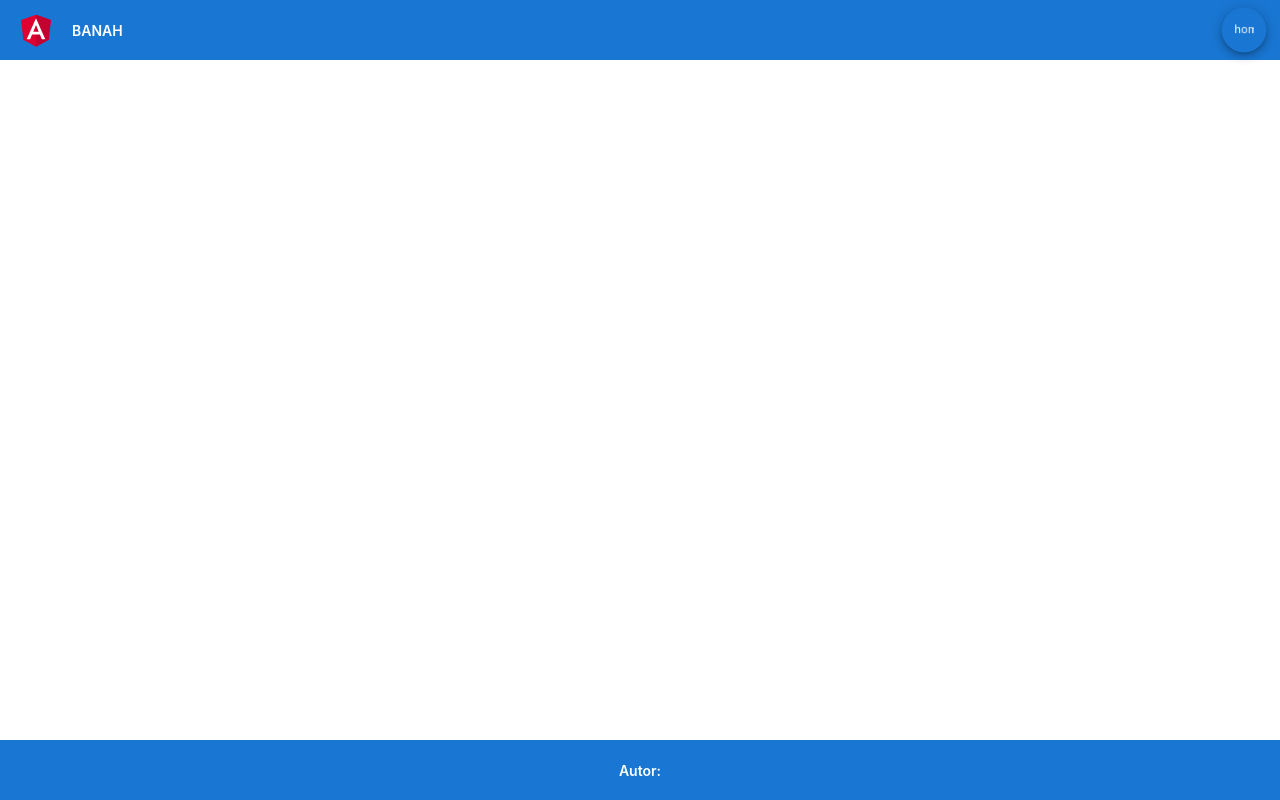
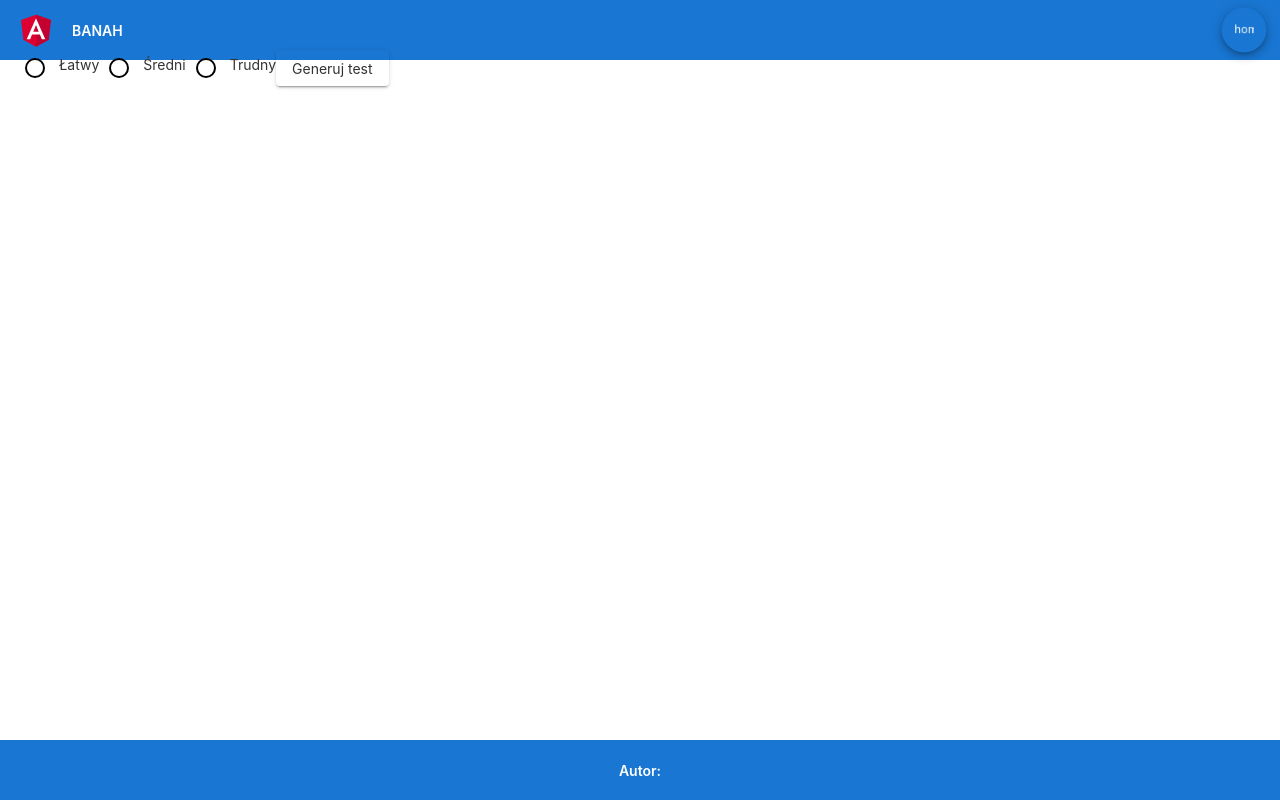
Before and after one commit to Javier66pazdan/learn-from-IPN, an Angular app in the folder frontend/: page /quiz in a window 1280 px wide. Built offline with nearby package versions, Linux system fonts and the light colour scheme.

Commit message:
create service

```diff
--- a/frontend/src/app/module/quiz/quiz.component.css
+++ b/frontend/src/app/module/quiz/quiz.component.css
@@ -0,0 +1,3 @@
+*{
+    margin: 0;
+}
--- a/frontend/src/app/module/quiz/quiz.component.html
+++ b/frontend/src/app/module/quiz/quiz.component.html
@@ -1 +1,17 @@
-<p>quiz works!</p>
+<section>
+    <div class="row">
+
+      <h1>Wprowadź słowo kluczowe</h1>
+      <div class="col-6">
+      </div>
+      <!-- radiobox -->
+      <div class="col-6">
+        <mat-radio-group aria-label="Select an option">
+          <mat-radio-button value="1" [color]="color">Łatwy</mat-radio-button>
+          <mat-radio-button value="2" [color]="color">Średni</mat-radio-button>
+          <mat-radio-button value="3" [color]="color">Trudny</mat-radio-button>
+        </mat-radio-group>
+        <button mat-raised-button color="warn">Generuj test</button>
+      </div>
+    </div>
+  </section>
--- a/frontend/src/app/module/quiz/quiz.component.ts
+++ b/frontend/src/app/module/quiz/quiz.component.ts
@@ -1,4 +1,5 @@
 import { Component } from '@angular/core';
+import { ThemePalette } from '@angular/material/core';
 
 @Component({
   selector: 'app-quiz',
@@ -7,4 +8,6 @@ import { Component } from '@angular/core';
 })
 export class QuizComponent {
 
+color: ThemePalette;
+
 }
--- a/frontend/src/app/module/quiz/quiz.module.ts
+++ b/frontend/src/app/module/quiz/quiz.module.ts
@@ -3,6 +3,7 @@ import { CommonModule } from '@angular/common';
 
 import { QuizRoutingModule } from './quiz-routing.module';
 import { QuizComponent } from './quiz.component';
+import { MaterialModule } from 'src/material.module';
 
 
 @NgModule({
@@ -11,7 +12,8 @@ import { QuizComponent } from './quiz.component';
   ],
   imports: [
     CommonModule,
-    QuizRoutingModule
+    QuizRoutingModule,
+    MaterialModule
   ]
 })
 export class QuizModule { }
```
Also changed, not shown: frontend/src/app/services/quiz.service.ts (added, +15 -0 lines), 1 other file (tests, documents, lock files or other folders).
